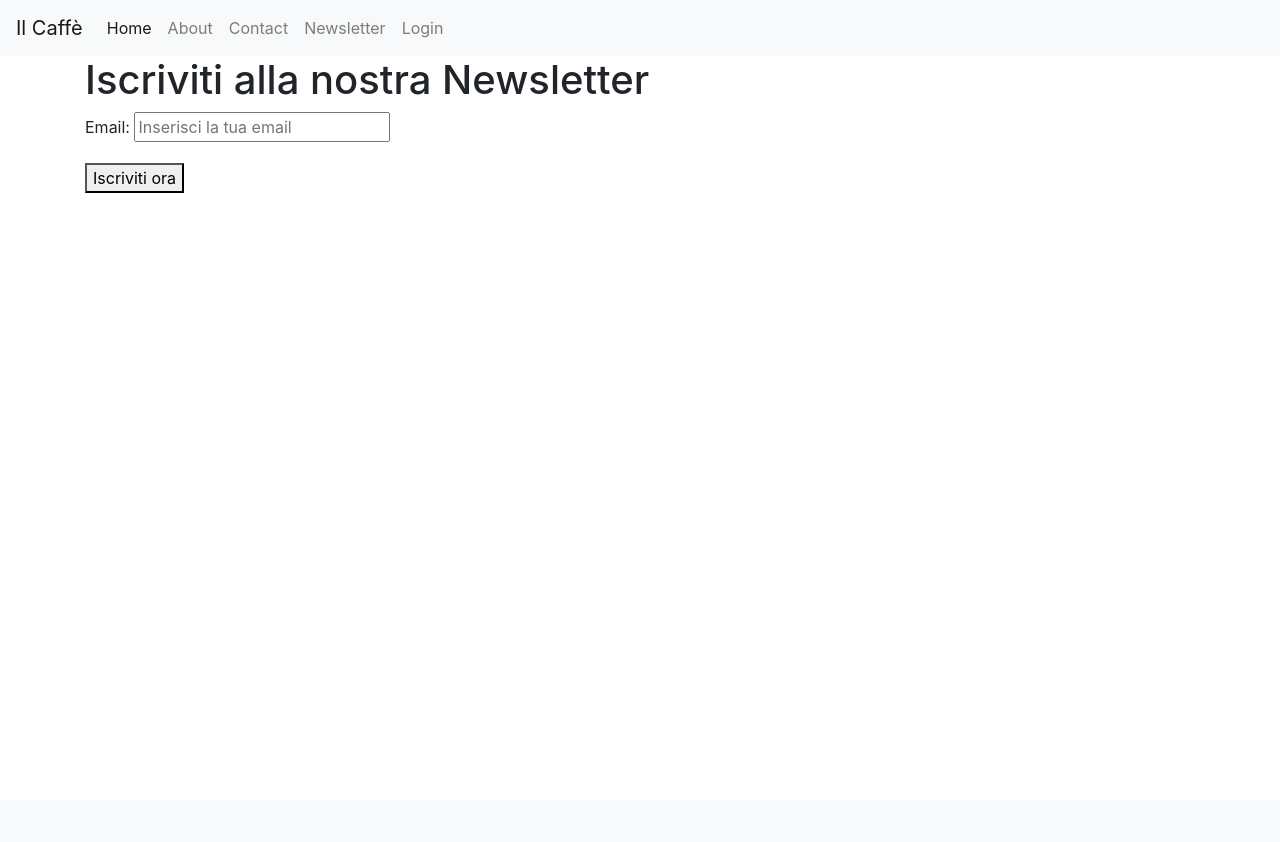
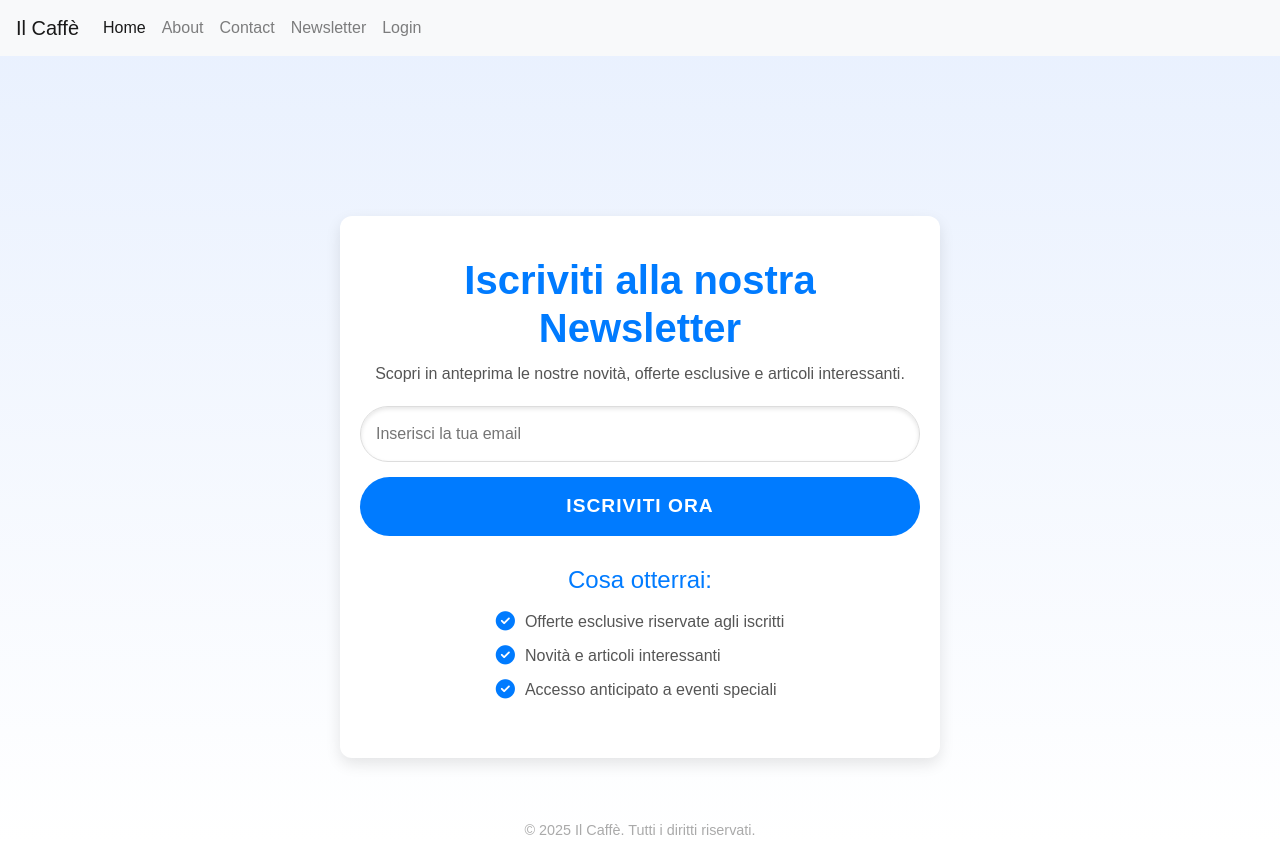
Before and after one commit to ilkamyz/ilcaffeimf, a Django app: page /newsletter/ in a window 1280 px wide. Before the commit the page ends 193 px from the top, so only its background shows below. Run offline with Django 5.2, Linux system fonts and the light colour scheme; some libraries are stand-ins or nearby versions.

Commit message:
newsletter aggiornata
modifica grafica della newsletter, non è collegata al database

```diff
--- a/Giornalino/giornalino/articoli/templates/dettaglio_articolo.html
+++ b/Giornalino/giornalino/articoli/templates/dettaglio_articolo.html
@@ -79,7 +79,7 @@
 
     </div>
     <div class="card">
-        <h1>{{ articolo.titolo }}</h1>
+        <h1>{{ articolo.titolo |safe}}</h1>
         <p class="autore">{{ articolo.autore }}</p>
         {% load custom_filters %}
         <p><small class="info">{{ articolo.data_pubblicazione|date:"d/m/Y" }} • {{ articolo.contenuto|conta }}
--- a/Giornalino/giornalino/articoli/templates/home.html
+++ b/Giornalino/giornalino/articoli/templates/home.html
@@ -237,7 +237,7 @@
             {% if forloop.counter == 1 %}
             <div class="card">
                 <a href="{% url 'dettaglio_articolo' articolo.id %}">
-                    <h1>{{ articolo.titolo }}</h1>
+                    <h1>{{ articolo.titolo |safe}}</h1>
                     <p class="info">{{ articolo.descrizione_breve |safe}}</p>
                     <small>
                         <i class="fas fa-user"></i> {{ articolo.autore }} &nbsp;&nbsp;&nbsp;&nbsp;
--- a/Giornalino/giornalino/articoli/templates/lista_articoli.html
+++ b/Giornalino/giornalino/articoli/templates/lista_articoli.html
@@ -142,7 +142,7 @@
 
         <div class="box">
             <a href="{% url 'dettaglio_articolo' articolo.id %}">
-                <h1>{{ articolo.titolo }}</h1>
+                <h1>{{ articolo.titolo |safe}}</h1>
                 <p class="info">{{ articolo.descrizione_breve |safe}}</p>
                 <small><i class="fas fa-user"></i> {{ articolo.autore }} &nbsp;&nbsp;&nbsp;&nbsp; <i
                         class="fas fa-calendar-alt">&nbsp;</i>{{ articolo.data_pubblicazione|date:"d/m/Y" }}</small>
--- a/Giornalino/giornalino/newsletter/templates/iscrizione.html
+++ b/Giornalino/giornalino/newsletter/templates/iscrizione.html
@@ -1,24 +1,148 @@
 <!DOCTYPE html>
 <html lang="it">
+
 <head>
     <meta charset="UTF-8">
     <meta name="viewport" content="width=device-width, initial-scale=1.0">
     <title>Iscriviti alla Newsletter</title>
     <link href="https://cdnjs.cloudflare.com/ajax/libs/font-awesome/6.5.1/css/all.min.css" rel="stylesheet">
-    <link rel="stylesheet" href="https://stackpath.bootstrapcdn.com/bootstrap/4.3.1/css/bootstrap.min.css"
-        rel="stylesheet" />
+    <link rel="stylesheet" href="https://stackpath.bootstrapcdn.com/bootstrap/4.3.1/css/bootstrap.min.css">
+    <style>
+        /* Generale */
+        body {
+            font-family: 'Arial', sans-serif;
+            margin: 0;
+            padding: 0;
+            background: linear-gradient(to bottom, #e8f0fe, #ffffff);
+            color: #333;
+        }
+
+        .main-container {
+            display: flex;
+            justify-content: center;
+            align-items: flex-start; /* Cambiato da center a flex-start */
+            height: calc(100vh - 56px); /* Altezza meno la barra */
+            padding-top: 160px; /* Aggiungi un piccolo spazio sopra */
+        }
+
+        .newsletter-container {
+            display: flex;
+            flex-direction: column;
+            justify-content: center;
+            align-items: center;
+            padding: 40px 20px;
+            background-color: #ffffff;
+            border-radius: 12px;
+            box-shadow: 0 6px 15px rgba(0, 0, 0, 0.1);
+            max-width: 600px;
+            width: 90%;
+            position: relative;
+        }
+
+        h1 {
+            font-size: 2.5rem;
+            font-weight: bold;
+            color: #007bff;
+            text-align: center;
+            margin-bottom: 10px;
+        }
+
+        p {
+            text-align: center;
+            font-size: 1rem;
+            color: #555;
+            margin-bottom: 20px;
+        }
+
+        form {
+            width: 100%;
+        }
+
+        input[type="email"] {
+            width: 100%;
+            padding: 15px;
+            font-size: 1rem;
+            border: 1px solid #ddd;
+            border-radius: 50px;
+            margin-bottom: 15px;
+            box-shadow: inset 0 2px 4px rgba(0, 0, 0, 0.1);
+            transition: border-color 0.3s ease;
+        }
+
+        input[type="email"]:focus {
+            border-color: #007bff;
+            outline: none;
+        }
+
+        button[type="submit"] {
+            width: 100%;
+            background-color: #007bff;
+            color: white;
+            padding: 15px;
+            border: none;
+            border-radius: 50px;
+            font-size: 1.2rem;
+            font-weight: bold;
+            cursor: pointer;
+            transition: all 0.3s ease;
+            text-transform: uppercase;
+            letter-spacing: 1px;
+        }
+
+        button[type="submit"]:hover {
+            background-color: #0056b3;
+            transform: translateY(-3px);
+        }
+
+        .benefits {
+            margin-top: 30px;
+        }
+
+        .benefits h3 {
+            font-size: 1.5rem;
+            color: #007bff;
+            margin-bottom: 15px;
+            text-align: center;
+        }
+
+        .benefits ul {
+            list-style: none;
+            padding: 0;
+            text-align: left;
+        }
+
+        .benefits ul li {
+            font-size: 1rem;
+            color: #555;
+            margin-bottom: 10px;
+            display: flex;
+            align-items: center;
+        }
+
+        .benefits ul li i {
+            color: #007bff;
+            margin-right: 10px;
+            font-size: 1.2rem;
+        }
+
+        .footer {
+            text-align: center;
+            margin-top: 20px;
+            font-size: 0.9rem;
+            color: #aaa;
+        }
+    </style>
 </head>
 
 <body>
     <nav class="navbar navbar-expand-lg navbar-light bg-light">
         <a class="navbar-brand" href="#">
-            {% block nomesito %}
             Il Caffè
-            {% endblock %}
         </a>
         <button class="navbar-toggler" type="button" data-toggle="collapse" data-target="#navbarNav"
-            aria-controls="navbarNav" aria-expanded="false" aria-label="Toggle navigation"><span
-                class="navbar-toggler-icon"></span></button>
+            aria-controls="navbarNav" aria-expanded="false" aria-label="Toggle navigation">
+            <span class="navbar-toggler-icon"></span>
+        </button>
         <div class="collapse navbar-collapse" id="navbarNav">
             <ul class="navbar-nav">
                 <li class="nav-item active">
@@ -39,21 +163,34 @@
             </ul>
         </div>
     </nav>
-    <div class="container">
+
+    <div class="main-container">
+        <div class="newsletter-container">
+            <h1>Iscriviti alla nostra Newsletter</h1>
+            <p>Scopri in anteprima le nostre novità, offerte esclusive e articoli interessanti.</p>
+            <form method="POST">
+                {% csrf_token %}
+                <input type="email" placeholder="Inserisci la tua email">
+                <button type="submit">Iscriviti ora</button>
+            </form>
+
+            <div class="benefits">
+                <h3>Cosa otterrai:</h3>
+                <ul>
+                    <li><i class="fas fa-check-circle"></i> Offerte esclusive riservate agli iscritti</li>
+                    <li><i class="fas fa-check-circle"></i> Novità e articoli interessanti</li>
+                    <li><i class="fas fa-check-circle"></i> Accesso anticipato a eventi speciali</li>
+                </ul>
+            </div>
+        </div>
+    </div>
+
+    <footer class="footer">
+        © 2025 Il Caffè. Tutti i diritti riservati.
+    </footer>
+
     <script src="https://code.jquery.com/jquery-3.3.1.slim.min.js"></script>
     <script src="https://stackpath.bootstrapcdn.com/bootstrap/4.3.1/js/bootstrap.bundle.min.js"></script>
-    <h1>Iscriviti alla nostra Newsletter</h1>
-    <form method="POST">
-        {% csrf_token %}
-        {{ form.as_p }}
-        <button type="submit">Iscriviti ora</button>
-    </form>
-    {% if messages %}
-        <ul>
-            {% for message in messages %}
-                <li>{{ message }}</li>
-            {% endfor %}
-        </ul>
-    {% endif %}
 </body>
+
 </html>
```
